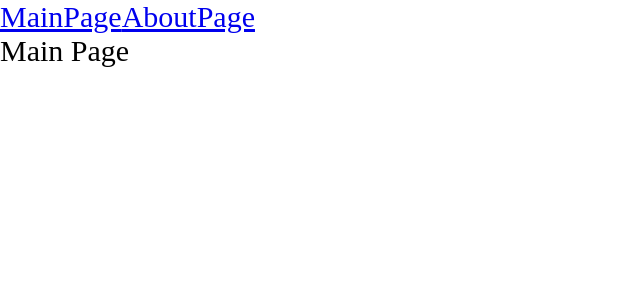
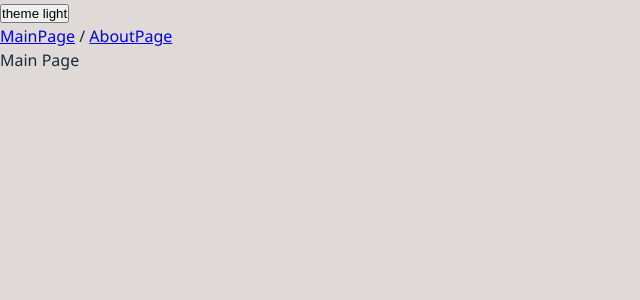
Before and after one commit to ZhenyaNeh/iTechArt-pactice, a React app: page / in a window 1280 px wide. Shown: the top 300 px of the page, without its empty margins (0-640 px from the left). Built offline with nearby package versions, Linux system fonts and the light colour scheme.

Commit message:
build: some fix

```diff
--- a/package.json
+++ b/package.json
@@ -21,7 +21,6 @@
     "css-loader": "^7.1.2",
     "html-webpack-plugin": "^5.6.3",
     "mini-css-extract-plugin": "^2.9.2",
-    "react-router-dom": "^7.6.2",
     "sass": "^1.89.2",
     "sass-loader": "^16.0.5",
     "style-loader": "^4.0.0",
@@ -34,6 +33,8 @@
   },
   "dependencies": {
     "react": "^19.1.0",
-    "react-dom": "^19.1.0"
+    "react-dom": "^19.1.0",
+    "react-router": "^7.6.2",
+    "react-router-dom": "^7.6.2"
   }
 }
--- a/src/App.tsx
+++ b/src/App.tsx
@@ -2,14 +2,31 @@ import { Route, Routes } from "react-router-dom";
 import { Link } from "react-router-dom";
 import { MainPageAsync } from "./pages/MainPage/MainPage.async";
 import { AboutPageAsync } from "./pages/AboutPage/AboutPage.async";
-import "./index.scss";
-import { Suspense } from "react";
+import "./style/index.scss";
+import { Suspense, useContext, useState } from "react";
+import { preconnect } from "react-dom";
+import { Theme, ThemeContext } from "./theme/ThemeContext";
+import { useTheme } from "./theme/useTheme";
+import { classNames } from "./helpers/ClassNames/ClassNames";
 
 const App = () => {
+  const { theme, toggleTheme } = useTheme();
+
   return (
-    <div className="app">
-      <Link to={"/"}>MainPage</Link>
-      <Link to={"/about"}>AboutPage</Link>
+    <div className={classNames(['app', theme])}>
+      <button onClick={toggleTheme}>
+        theme {theme === Theme.DARK ? "dark" : "light"}
+      </button>
+      <nav>
+        <Link to={"/"} className="link">
+          MainPage
+        </Link>
+        <span> / </span>
+        <Link to={"/about"} className="link">
+          AboutPage
+        </Link>
+      </nav>
+
       <Suspense fallback={<div>Loading...</div>}>
         <Routes>
           <Route path={"/"} element={<MainPageAsync />} />
--- a/src/global.d.ts
+++ b/src/global.d.ts
@@ -5,9 +5,3 @@ declare module '*.scss' {
   const className: IClassNames;
   export default className;
 }
-
-// declaration.d.ts
-// declare module '*.module.scss' {
-//   const classes: { readonly [key: string]: string };
-//   export default classes;
-// }
--- a/src/index.scss
+++ /dev/null
@@ -1,9 +0,0 @@
-* {
-  margin: 0;
-  padding: 0;
-  box-sizing: border-box;
-}
-
-.app {
-  font-size: 30px;
-}
```
Also changed, not shown: 4 other files (tests, documents, lock files or other folders).
